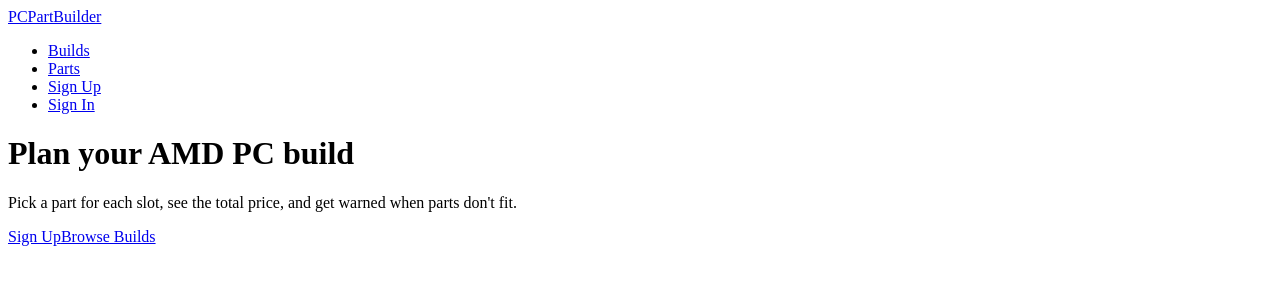
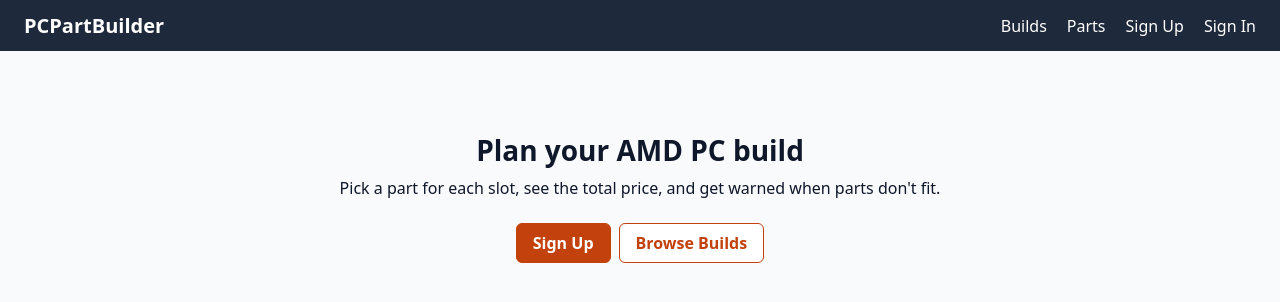
Before and after one commit to Munnerha/pc-part-builder-front-end, a React (Vite) app: page / in a window 1280 px wide. Shown: the top 302 px of the page. Built offline with nearby package versions, Linux system fonts and the light colour scheme; no server answers.

Commit message:
Add styling

```diff
--- a/index.html
+++ b/index.html
@@ -4,7 +4,7 @@
     <meta charset="UTF-8" />
     <link rel="icon" type="image/svg+xml" href="/favicon.svg" />
     <meta name="viewport" content="width=device-width, initial-scale=1.0" />
-    <title>react-jwt-template</title>
+  <title>PCPartBuilder</title>
   </head>
   <body>
     <div id="root"></div>
--- a/src/index.css
+++ b/src/index.css
@@ -0,0 +1,275 @@
+:root {
+  --navy: #1e293b;
+  --orange: #c2410c;
+  --red: #b91c1c;
+  --green: #15803d;
+  --text: #0f172a;
+  --muted: #475569;
+  --border: #cbd5e1;
+  --background: #f8fafc;
+  --surface: #ffffff;
+}
+
+* {
+  box-sizing: border-box;
+}
+
+body {
+  margin: 0;
+  font-family: system-ui, sans-serif;
+  color: var(--text);
+  background: var(--background);
+}
+
+h1 {
+  margin: 0 0 8px;
+  font-size: 1.75rem;
+}
+
+h2 {
+  margin: 0;
+  font-size: 1.1rem;
+}
+
+p {
+  margin: 0 0 12px;
+}
+
+ul {
+  margin: 0;
+  padding: 0;
+  list-style: none;
+}
+
+a {
+  color: var(--orange);
+}
+
+nav {
+  display: flex;
+  flex-wrap: wrap;
+  align-items: center;
+  justify-content: space-between;
+  gap: 12px;
+  padding: 12px 24px;
+  background: var(--navy);
+}
+
+nav ul {
+  display: flex;
+  flex-wrap: wrap;
+  gap: 20px;
+}
+
+nav a {
+  color: #ffffff;
+  text-decoration: none;
+}
+
+nav a:hover {
+  text-decoration: underline;
+}
+
+.brand {
+  font-size: 1.25rem;
+  font-weight: 700;
+}
+
+main {
+  max-width: 860px;
+  margin: 0 auto;
+  padding: 32px 16px;
+}
+
+.narrow {
+  max-width: 480px;
+}
+
+.landing {
+  padding-top: 80px;
+  text-align: center;
+}
+
+.landing .actions {
+  justify-content: center;
+  margin-top: 24px;
+}
+
+.muted {
+  margin: 0;
+  color: var(--muted);
+}
+
+.message {
+  padding: 10px 12px;
+  border: 1px solid var(--border);
+  border-radius: 6px;
+  background: var(--surface);
+}
+
+.page-header {
+  display: flex;
+  flex-wrap: wrap;
+  align-items: flex-start;
+  justify-content: space-between;
+  gap: 12px;
+  margin-bottom: 16px;
+}
+
+.actions {
+  display: flex;
+  flex-wrap: wrap;
+  gap: 8px;
+}
+
+.filters {
+  margin: 12px 0 20px;
+}
+
+.button {
+  display: inline-block;
+  padding: 8px 16px;
+  border: 1px solid var(--orange);
+  border-radius: 6px;
+  font: inherit;
+  font-weight: 600;
+  text-align: center;
+  text-decoration: none;
+  color: #ffffff;
+  background: var(--orange);
+  cursor: pointer;
+}
+
+.button:hover {
+  filter: brightness(1.1);
+}
+
+.button:disabled {
+  border-color: var(--border);
+  color: var(--muted);
+  background: var(--border);
+  cursor: not-allowed;
+}
+
+.button-outline {
+  color: var(--orange);
+  background: var(--surface);
+}
+
+.button-danger {
+  border-color: var(--red);
+  background: var(--red);
+}
+
+.button-success {
+  border-color: var(--green);
+  background: var(--green);
+}
+
+form {
+  display: flex;
+  flex-direction: column;
+  gap: 8px;
+  margin: 16px 0;
+}
+
+label {
+  font-weight: 600;
+}
+
+input {
+  margin-bottom: 8px;
+  padding: 10px;
+  border: 1px solid var(--muted);
+  border-radius: 6px;
+  font: inherit;
+}
+
+form .button {
+  flex: 1;
+}
+
+.rows {
+  display: flex;
+  flex-direction: column;
+  gap: 8px;
+  margin-top: 16px;
+}
+
+.row {
+  display: grid;
+  align-items: center;
+  gap: 12px;
+  padding: 12px 16px;
+  border: 1px solid var(--border);
+  border-radius: 8px;
+  background: var(--surface);
+}
+
+.row-link {
+  grid-template-columns: 1fr auto;
+  color: var(--text);
+  text-decoration: none;
+}
+
+.row-link:hover {
+  border-color: var(--orange);
+}
+
+.slot {
+  grid-template-columns: 120px 1fr auto auto;
+}
+
+.slot-category {
+  font-weight: 600;
+}
+
+.slot .actions {
+  grid-column: 4;
+}
+
+.part {
+  grid-template-columns: 1fr auto auto;
+}
+
+.user {
+  grid-template-columns: 1fr 2fr 80px 90px;
+}
+
+.price {
+  font-weight: 700;
+  color: var(--orange);
+}
+
+.total {
+  margin: 16px 0;
+  font-size: 1.25rem;
+  font-weight: 700;
+  text-align: right;
+}
+
+.warnings {
+  display: flex;
+  flex-direction: column;
+  gap: 8px;
+}
+
+.warnings li {
+  padding: 10px 12px;
+  border: 1px solid var(--red);
+  border-radius: 6px;
+  color: var(--red);
+  background: #fef2f2;
+}
+
+@media (max-width: 600px) {
+  .slot,
+  .part,
+  .user {
+    grid-template-columns: 1fr;
+  }
+
+  .slot .actions {
+    grid-column: 1;
+  }
+}
```
Also changed, not shown: src/App.css (deleted).
